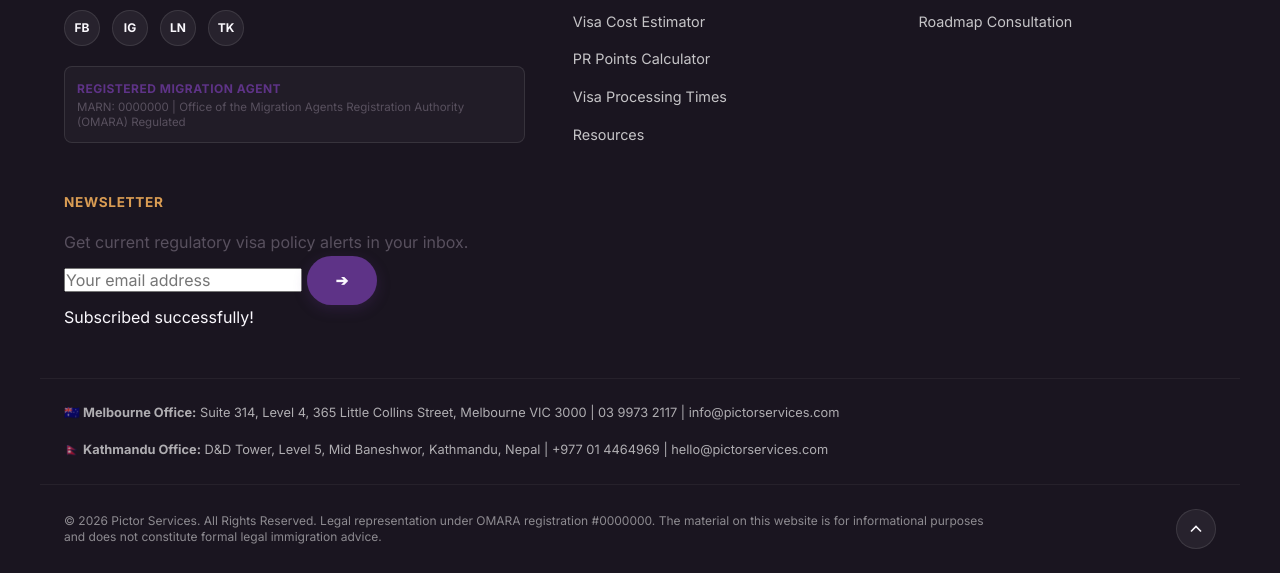
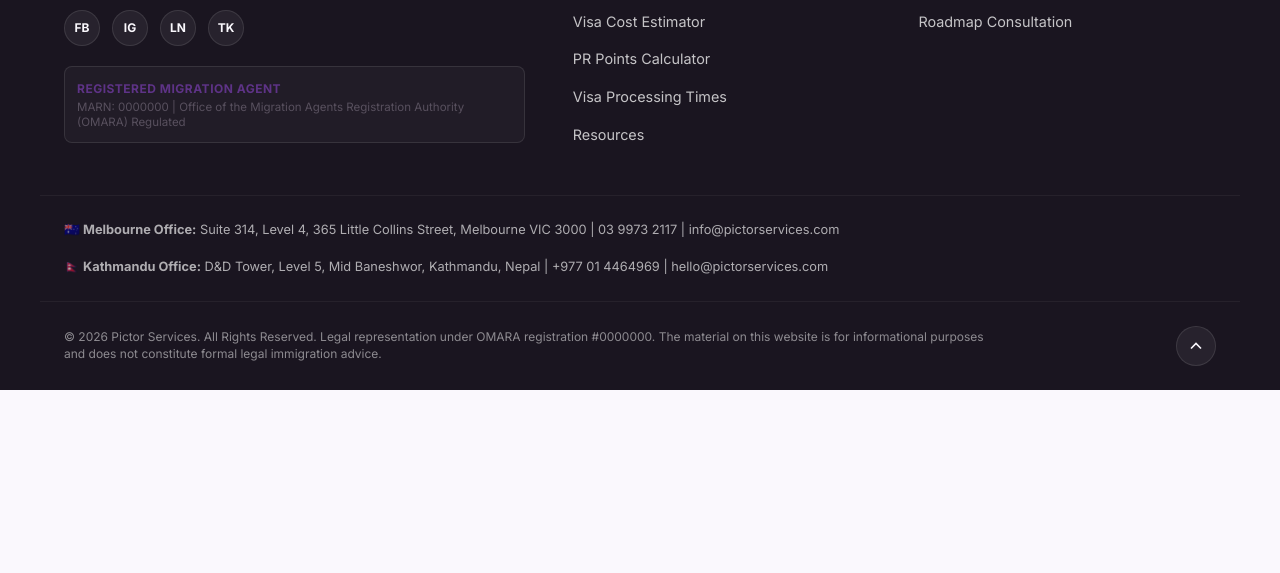
Before and after one commit to riwazudas/pictor-landing, a plain HTML site: page about.html in a window 1280 px wide. Shown: the part 2371-2944 px from the top of the page. After the commit the page ends 2761 px from the top, so only its background shows below. Drawn offline with nearby package versions, Linux system fonts and the light colour scheme.

Commit message:
refactor(footer): remove newsletter column from main pages (index, about, services)

```diff
--- a/about.html
+++ b/about.html
@@ -298,17 +298,6 @@
           <li><a href="index.html#booking">Roadmap Consultation</a></li>
         </ul>
       </div>
-
-      <!-- Newsletter and Offices -->
-      <div class="footer-col footer-contact-col">
-        <h4 class="footer-col-title">Newsletter</h4>
-        <p class="footer-newsletter-p">Get current regulatory visa policy alerts in your inbox.</p>
-        <form class="footer-newsletter-form" id="newsletter-form">
-          <input type="email" placeholder="Your email address" class="newsletter-input" required>
-          <button type="submit" class="btn btn-primary newsletter-submit" aria-label="Subscribe">➔</button>
-        </form>
-        <div class="newsletter-success-msg" id="newsletter-success">Subscribed successfully!</div>
-      </div>
     </div>
 
     <!-- Offices list footer row -->
```
Also changed, not shown: index.html (+0 -11 lines), services.html (+0 -11 lines).
